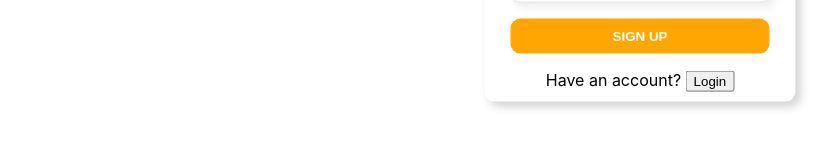
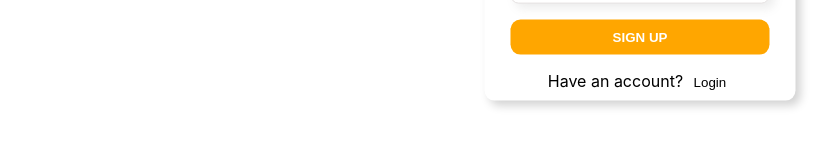
Before and after one commit to swalekhan/mail-clone, a React (Create React App) app: page / in a window 1280 px wide. Shown: the part 481-628 px from the top of the page, without its empty margins (0-836 px from the left). Built offline with nearby package versions, Linux system fonts and the light colour scheme.

Commit message:
style - login_signup style

```diff
--- a/src/component/Auth/signup/Signup.css
+++ b/src/component/Auth/signup/Signup.css
@@ -28,12 +28,6 @@
 .form-main{
     margin: 1rem;
 }
-
-/* .form-group{ */
-    /* margin: 0.8rem; */
-    /* border: 2px solid red; */
-
-/* } */
 
 .form-group label{
     display: block;
@@ -73,3 +67,9 @@
 .form-footer{
     text-align: center;
 }
+
+.login_signup{
+    background-color: transparent;
+    border: 0;
+    outline: 0;
+}
--- a/src/component/Auth/signup/Signup.js
+++ b/src/component/Auth/signup/Signup.js
@@ -102,7 +102,7 @@ const Signup = () => {
                          {signIn && <Link to='/Auth/ForgetPassword'>Forget Password</Link>}
                         </div>
                     </form>
-                  {!signIn ? <div>Have an account? <button onClick={loginHnadler}>Login</button></div>:
+                  {!signIn ? <div>Have an account? <button className='login_signup' onClick={loginHnadler}>Login</button></div>:
                  <div style={{marginTop:"15px",}}>don't have account? <button onClick={()=>dispatch(setSignIn(false))}>Signup</button></div>}
                 </div>
             </div>
```
